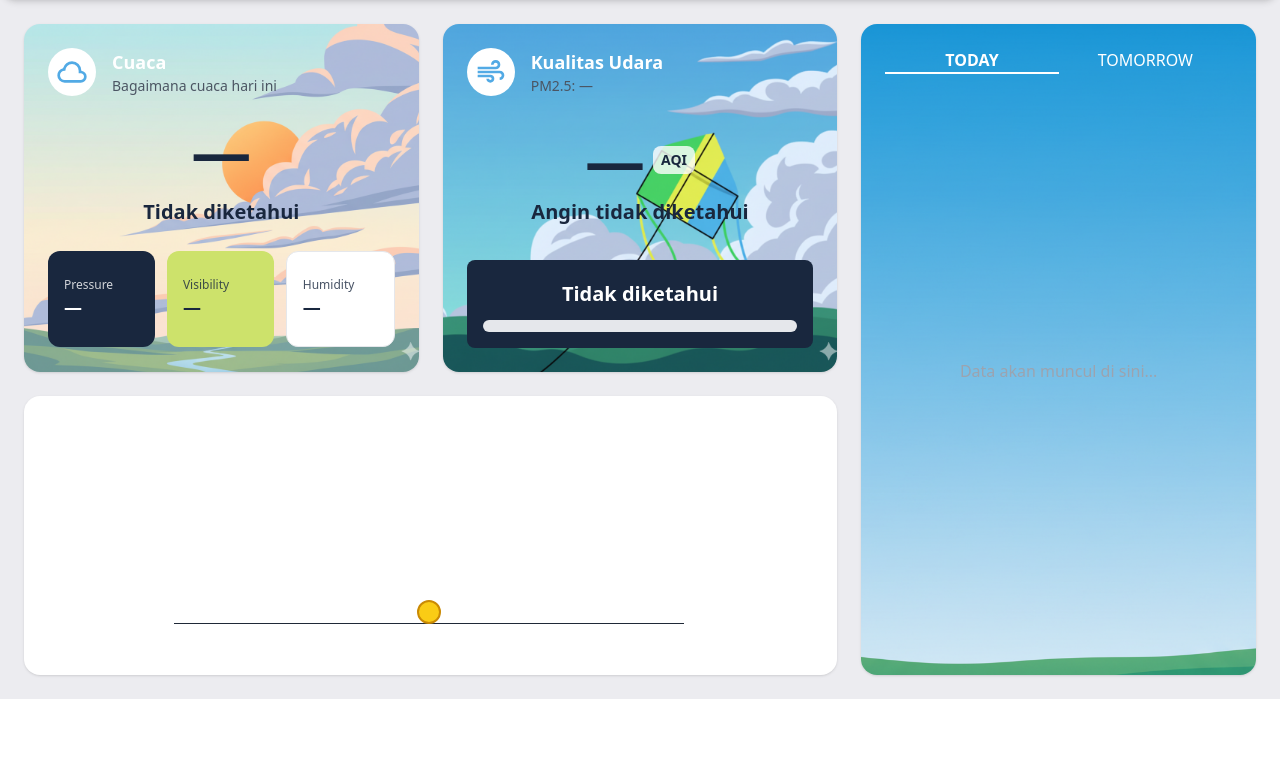
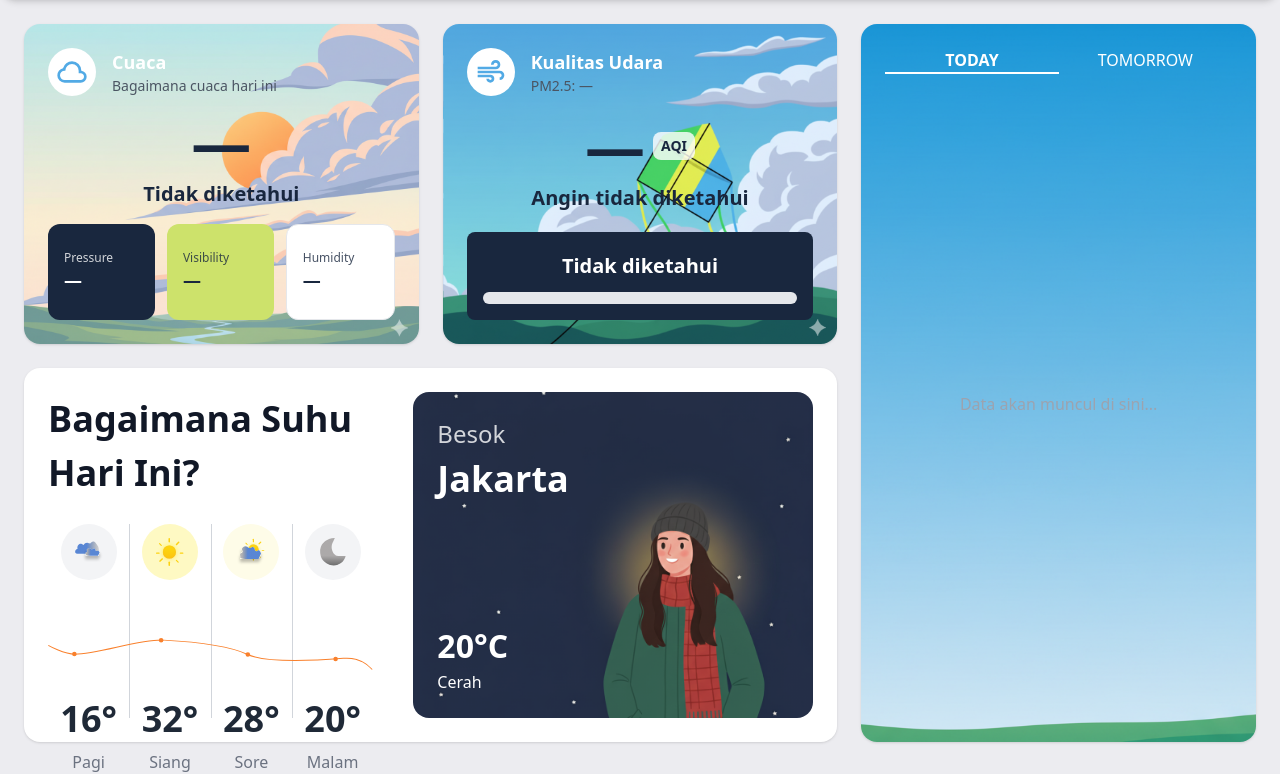
Before and after one commit to Fhanafii/weather-dashboard, a PHP site: page / in a window 1280 px wide. Shown: the part 101-875 px from the top of the page. Before the commit the page ends 800 px from the top, so only its background shows below. Run offline with PHP 8.4, Linux system fonts and the light colour scheme; data that the repository does not hold is empty; a stand-in replaces the project's code that opens the database connection; some libraries are stand-ins or nearby versions.

Commit message:
Feat : Implementing UI for temperature trend card

```diff
--- a/app/views/dashboard.php
+++ b/app/views/dashboard.php
@@ -165,30 +165,92 @@
         </div>
       </div>
 
-      <!-- Sunrise/Sunset Card -->
-      <div class="col-span-2 bg-white rounded-2xl p-6 shadow flex flex-col items-center">
-        <h2 class="text-lg font-semibold mb-4">Fajar & Senja</h2>
-        <div class="w-full h-40 flex items-end justify-between">
-          <div class="text-center">
-            <p>Fajar</p>
-            <p class="font-bold">
-                <?= isset($weather['sys']['sunrise']) ? date('H.i', $weather['sys']['sunrise']) : '—'; ?>
-            </p>
-          </div>
-          <div class="relative w-2/3 h-full">
-            <div class="absolute bottom-0 left-0 right-0 border-b border-gray-800"></div>
-            <div class="absolute bottom-0 left-0 right-0 flex justify-center items-end h-full">
-              <div class="w-6 h-6 bg-yellow-400 rounded-full border-2 border-yellow-600"></div>
-            </div>
-          </div>
-          <div class="text-center">
-            <p>Senja</p>
-            <p class="font-bold">
-                <?= isset($weather['sys']['sunset']) ? date('H.i', $weather['sys']['sunset']) : '—'; ?>
-            </p>
-          </div>
+<!-- Temperature Trend Card -->
+<div class="col-span-2 bg-white rounded-2xl p-6 shadow flex justify-between items-stretch relative">
+
+  <!-- 🌡️ Left Section – Temperature Trend -->
+  <div class="flex-1 flex flex-col justify-start items-start relative pr-6">
+    <!-- Title -->
+    <h2 class="text-[36px] font-bold text-gray-900 mb-6 text-left">
+      Bagaimana Suhu Hari Ini?
+    </h2>
+
+    <!-- Graph Section -->
+    <div class="flex justify-between items-end w-full relative pb-10">
+      <!-- Pagi -->
+      <div class="flex flex-col items-center flex-1 relative">
+        <div class="w-14 h-14 rounded-full flex items-center justify-center mb-2 bg-gray-100">
+          <img src="assets/icons/cloudysmall.svg" alt="Pagi" class="w-7 h-7">
+        </div>
+
+        <div class="relative top-24 flex flex-col items-center">
+        <p class="text-[36px] font-bold text-gray-800 mt-2">16°</p>
+        <p class="text-gray-500 text-[16px] mt-1">Pagi</p>
         </div>
       </div>
+
+      <!-- Divider -->
+      <div class="absolute top-0 bottom-0 border-l border-gray-300 left-1/4"></div>
+
+      <!-- Siang -->
+      <div class="flex flex-col items-center flex-1 relative">
+        <div class="w-14 h-14 rounded-full flex items-center justify-center mb-2 bg-yellow-100">
+          <img src="assets/icons/sunsmall.svg" alt="Siang" class="w-7 h-7">
+        </div>
+
+        <div class="relative top-24 flex flex-col items-center">
+        <p class="text-[36px] font-bold text-gray-800 mt-2">32°</p>
+        <p class="text-gray-500 text-[16px] mt-1">Siang</p>
+        </div>
+      </div>
+
+      <div class="absolute top-0 bottom-0 border-l border-gray-300 left-2/4"></div>
+
+      <!-- Sore -->
+      <div class="flex flex-col items-center flex-1 relative">
+        <div class="w-14 h-14 rounded-full flex items-center justify-center mb-2 bg-yellow-50">
+          <img src="assets/icons/cloudysunsmall.svg" alt="Sore" class="w-7 h-7">
+        </div>
+        <div class="relative top-24 flex flex-col items-center">
+        <p class="text-[36px] font-bold text-gray-800 mt-2">28°</p>
+        <p class="text-gray-500 text-[16px] mt-1">Sore</p>
+        </div>
+      </div>
+
+      <div class="absolute top-0 bottom-0 border-l border-gray-300 left-3/4"></div>
+
+      <!-- Malam -->
+      <div class="flex flex-col items-center flex-1 relative">
+        <div class="w-14 h-14 rounded-full flex items-center justify-center mb-2 bg-gray-100">
+          <img src="assets/icons/moonsmall.svg" alt="Malam" class="w-7 h-7">
+        </div>
+
+        <div class="relative top-24 flex flex-col items-center">
+        <p class="text-[36px] font-bold text-gray-800 mt-2">20°</p>
+        <p class="text-gray-500 text-[16px] mt-1">Malam</p>
+        </div>
+      </div>
+
+      <!-- Curve Line -->
+      <img src="assets/lines/tempcurve.svg" alt="Temperature Curve"
+        class="absolute bottom-6 left-0 w-full h-20 object-contain pointer-events-none">
+    </div>
+  </div>
+
+  <!-- 🌤️ Right Section – Tomorrow Summary -->
+  <div class="flex-shrink-0 w-[400px] rounded-2xl p-6 flex flex-col justify-between ml-4"
+    style="background-image: url('assets/img/nighttheme.png'); background-size: cover; background-position: center; min-height: 100%;">
+    <div class="text-left">
+      <p class="text-[24px] text-white/80">Besok</p>
+      <h3 class="text-[36px] font-bold text-white">Jakarta</h3>
+    </div>
+    <div class="text-left">
+      <p class="text-[32px] font-bold text-white">20°C</p>
+      <p class="text-white text-[16px]">Cerah</p>
+    </div>
+  </div>
+</div>
+
     </div>
 
     <!-- Right Column -->
```
Also changed, not shown: public/assets/icons/cloudysmall.svg (added), public/assets/icons/cloudysunsmall.svg (added), public/assets/icons/moonsmall.svg (added), public/assets/icons/sunsmall.svg (added), public/assets/img/dusktheme.png (added), public/assets/img/nighttheme.png (added), public/assets/img/raintheme.png (added), public/assets/img/sunnytheme.png (added), public/assets/js/search.js, public/assets/lines/tempcurve.svg (added).
